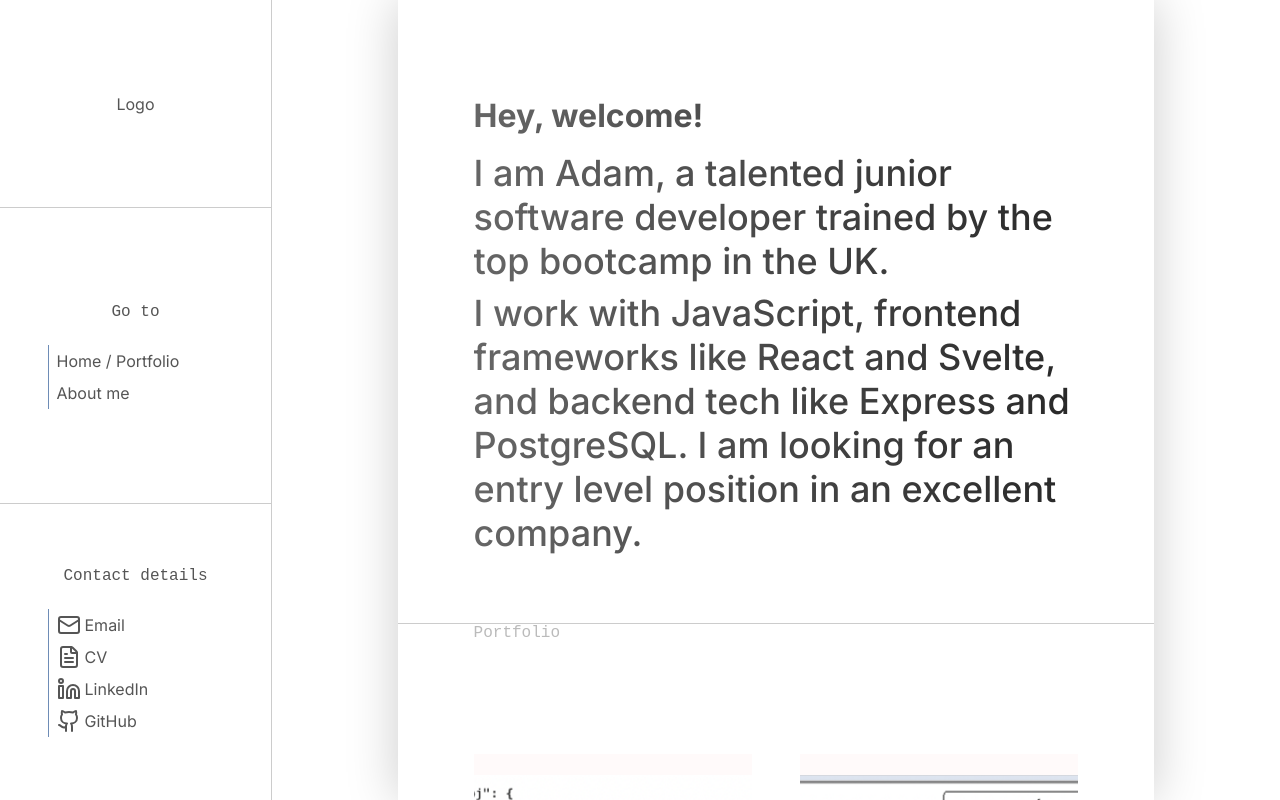
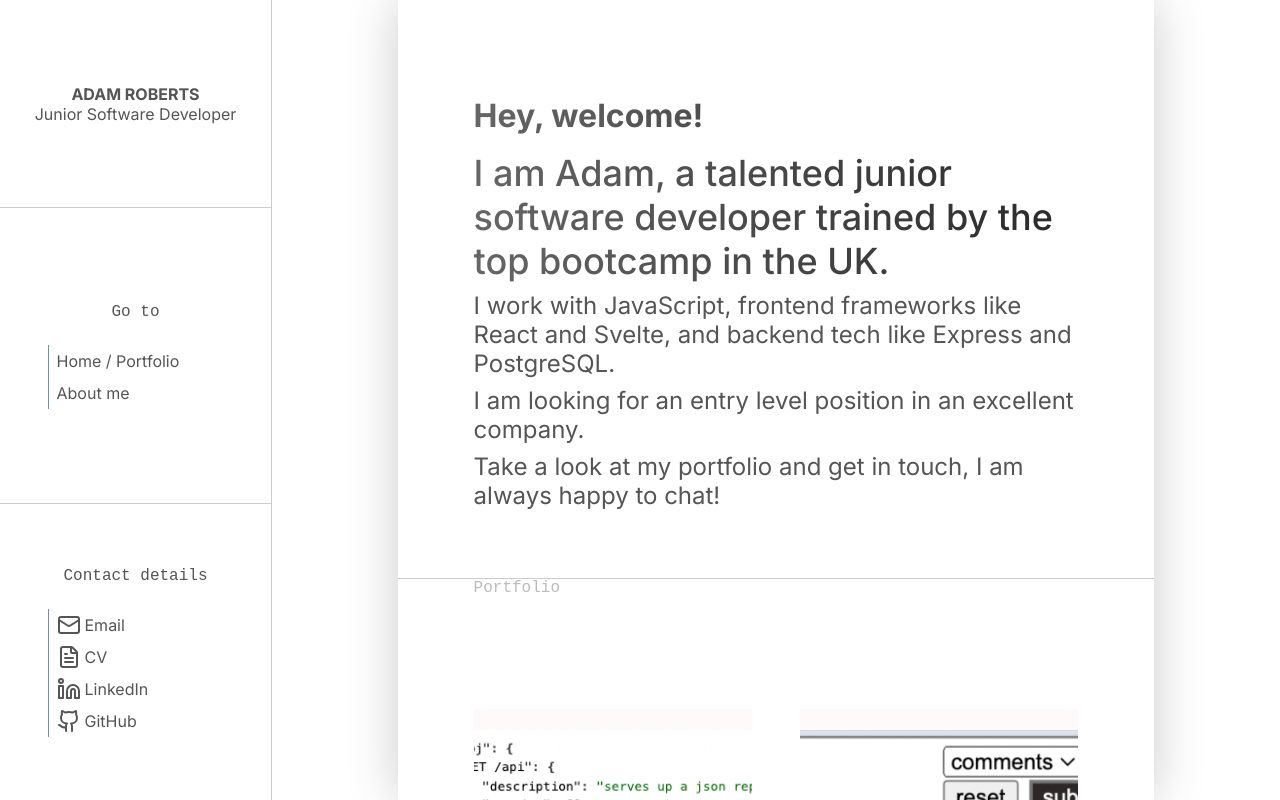
Before and after one commit to aadamr0/portfolio-site-svelte, a SvelteKit app: page / in a window 1280 px wide. Built offline with nearby package versions, Linux system fonts and the light colour scheme.

Commit message:
added styling, fixed styling bugs

```diff
--- a/src/components/sidebar.svelte
+++ b/src/components/sidebar.svelte
@@ -4,7 +4,8 @@
 
 <div class="sidebar-div">
 	<div class="sidebar-top-div">
-		<p>Logo</p>
+		<p id="logo-s">ADAM ROBERTS</p>
+		<p>Junior Software Developer</p>
 	</div>
 	<div class="sidebar-mid-div">
 		<p class="sidebar-title">Go to</p>
@@ -18,9 +19,12 @@
 		<ul>
 			<li><a href="mailto: adamb.0@outlook.com"><Mail /> Email</a></li>
 			<li><a download href="/Adam Roberts Junior Software Developer.pdf"><FileText /> CV </a></li>
-			<li><a target="_blank" href="https://www.linkedin.com/in/adamj-roberts/"><Linkedin /> LinkedIn </a></li>
+			<li>
+				<a target="_blank" href="https://www.linkedin.com/in/adamj-roberts/"
+					><Linkedin /> LinkedIn
+				</a>
+			</li>
 			<li><a target="_blank" href="https://github.com/aadamr0"><GithubIcon /> GitHub </a></li>
-
 		</ul>
 	</div>
 </div>
@@ -39,8 +43,15 @@
 		flex-basis: 26%;
 		border-bottom: 1px solid var(--border);
 		display: flex;
+		flex-direction: column;
 		justify-content: center;
 		align-items: center;
+	}
+	.sidebar-top-div p {
+		font-family: Inter;
+	}
+	#logo-s {
+		font-weight: 700;
 	}
 	.sidebar-mid-div {
 		flex-grow: 0;
@@ -62,18 +73,17 @@
 		align-items: center;
 	}
 	ul {
-		/* width: 70%; */
 		width: 11rem;
 		left: 50%;
 		text-align: center;
-		padding-left: .5rem;
+		padding-left: 0.5rem;
 		border-left: 1px solid var(--accent-2);
 	}
 	a {
 		text-decoration: none;
 		color: var(--text);
 		display: flex;
-		gap: .25rem;
+		gap: 0.25rem;
 		width: 100%;
 		height: 100%;
 		display: flex;
@@ -84,11 +94,11 @@
 		/* padding-block: .3rem; */
 		height: 2rem;
 		width: 90%;
-		transition: .15s;
-		border-radius: .25rem;
+		transition: 0.15s;
+		border-radius: 0.25rem;
 	}
 	li:hover {
-		padding-left: .25rem;
+		padding-left: 0.25rem;
 		background-color: var(--subtle-grey);
 	}
 	/* li:hover a {
--- a/src/components/topbar.svelte
+++ b/src/components/topbar.svelte
@@ -24,15 +24,9 @@
 	#topbar-div {
 		width: 100%;
 		height: 100%;
-		/* border-bottom: 1px solid var(--border); */
-		background: linear-gradient(
-			to bottom,
-			rgba(256, 256, 256, 1) 70%,
-			rgba(256, 256, 256, .5)
-		);
+		border-bottom: 1px solid var(--border);
 		position: relative;
 		display: flex;
-		border-bottom: 1px solid var(--border);
 	}
 
 	.topbar-1 {
@@ -44,6 +38,7 @@
 		flex-direction: column;
 		align-items: center;
 		border-right: 1px solid var(--border);
+		text-align: center;
 	}
 
 	.topbar-1 h1 {
--- a/src/routes/+layout.svelte
+++ b/src/routes/+layout.svelte
@@ -50,9 +50,11 @@
 
 	.content-layout-div {
 		height: 100%;
+		width: 100%;
 		overflow: clip;
 		display: flex;
 		justify-content: center;
+		align-items: center;
 	}
 
 	.content-column-div {
@@ -72,12 +74,14 @@
 	.topbar-layout-div {
 		display: none;
 	}
-
+	/* desktop */
 	@media only screen and (min-width: 768px) {
 		.content-column-div {
 			box-shadow: 0 0 3rem var(--border);
-			max-width: 75%;
 			overflow: scroll;
+			flex-grow: 0;
+			flex-shrink: 0;
+			flex-basis: 75%;
 		}
 		footer {
 			margin-top: auto;
@@ -108,7 +112,10 @@
 			left: 0;
 			z-index: 1000;
 			width: 100%;
-			height: 10%;
+			height: 9%;
+			background-color: white;
+			box-shadow: 0 0 1rem -.5rem var(--h2);
+
 		}
 
 		.content-column-div {
--- a/src/routes/+page.svelte
+++ b/src/routes/+page.svelte
@@ -14,10 +14,16 @@
 <div class="introduction-div content-div">
 	<h2 id="intro">
 		I am Adam, a talented junior software developer trained by the top bootcamp in the UK. <br />
-		<div class="br"></div>
+	</h2>
+	<div class="br"></div>
+	<p>
 		I work with JavaScript, frontend frameworks like React and Svelte, and backend tech like Express
-		and PostgreSQL. I am looking for an entry level position in an excellent company.
-	</h2>
+		and PostgreSQL.
+	</p>
+	<div class="br"></div>
+	<p>I am looking for an entry level position in an excellent company.</p>
+	<div class="br"></div>
+	<p>Take a look at my portfolio and get in touch, I am always happy to chat!</p>
 </div>
 
 <br />
@@ -227,7 +233,7 @@
 			margin-inline: var(--mobile-margin-inline);
 		}
 		.welcome-div {
-			margin-top: 7rem;
+			margin-top: 5.5rem;
 			margin-bottom: 0.5rem;
 		}
 		.introduction-div {
--- a/src/routes/globals.css
+++ b/src/routes/globals.css
@@ -3,7 +3,7 @@
 :root {
     --h1: #282828;
     --h2: #666;
-    --subtle-grey: #bbb;
+    --subtle-grey: rgb(187, 187, 187);
     --text: #555;
     --accent-1: #FFA500;
     --accent-2: #6E8CB6;
```
Also changed, not shown: src/routes/portfolio/[project]/+page.svelte (+41 -0 lines).
